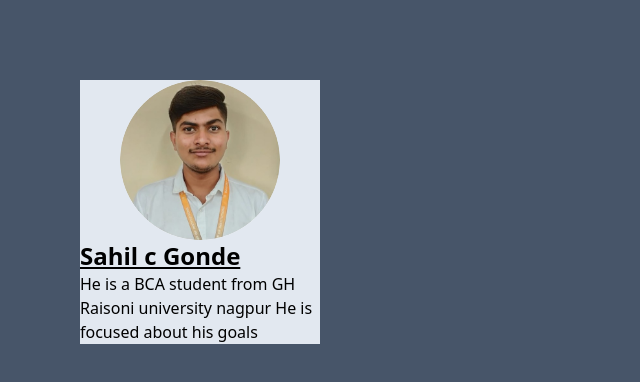
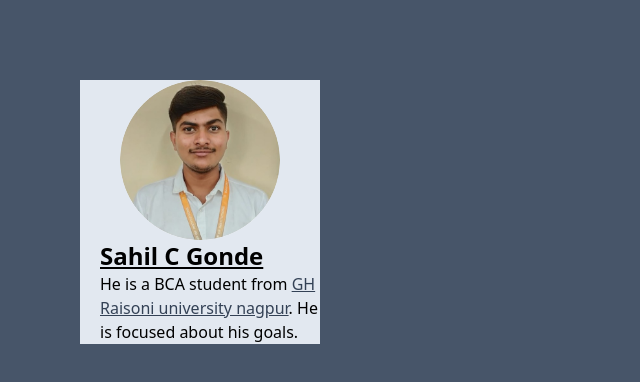
Before and after one commit to sahilgonde/practise-tailwind-css, a website: page pages/index.html in a window 1280 px wide. Shown: the whole page, without its empty margins (0-640 px from the left). Drawn offline with nearby package versions, Linux system fonts and the light colour scheme.

Commit message:
paddiung added

```diff
--- a/pages/index.html
+++ b/pages/index.html
@@ -14,8 +14,8 @@
 <img src="sahil.jpg" alt="Sahil image" class="h-40 w-40  mx-auto rounded-full">
         </div>
         <div>
-<h1 class=" font-semibold underline text-2xl"> Sahil c Gonde</h1>
-<p class=""> He is a BCA student from GH Raisoni university nagpur  He is focused about his goals</p>
+<h1 class=" font-semibold underline text-2xl pl-5"> Sahil C Gonde</h1>
+<p class="pl-5"> He is a BCA student from <span class="underline text-slate-700">GH Raisoni university nagpur</span>.  He is focused about his goals.</p>
         </div>   </div>
 
     </div>
```
